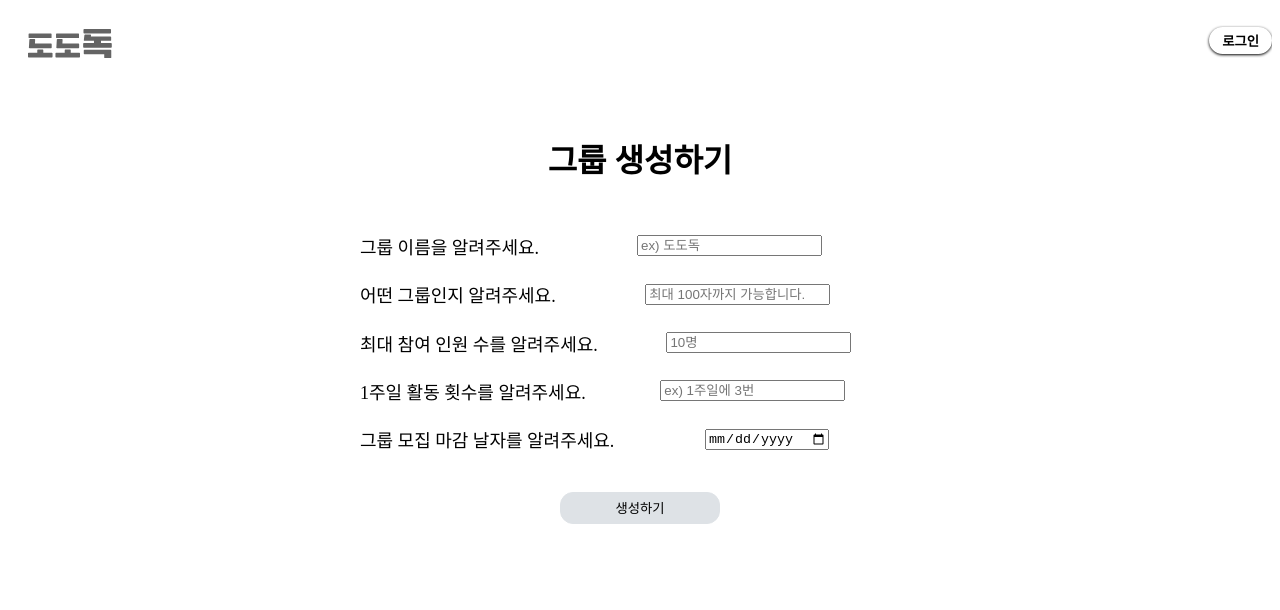
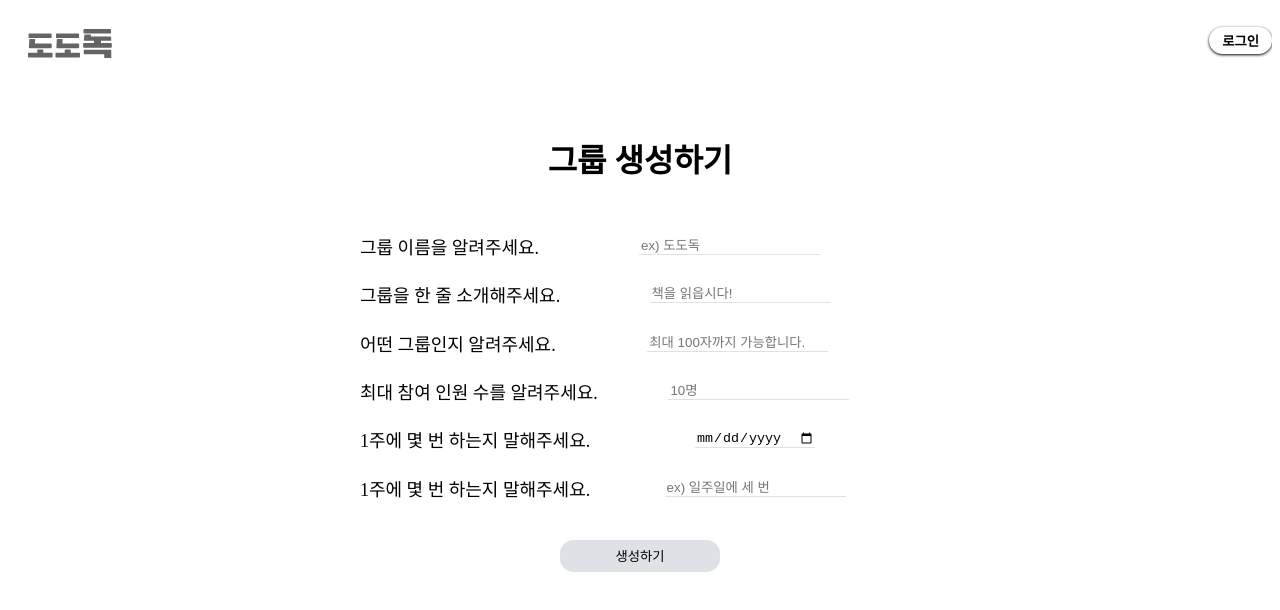
Before and after one commit to Dododock/Dododock_Frontend, a React (Create React App) app: page /CreatingGroup in a window 1280 px wide. Shown: the top 610 px of the page. Built offline with nearby package versions, Linux system fonts and the light colour scheme.

Commit message:
feat: input css고침

```diff
--- a/src/pages/creatingGroup/index.js
+++ b/src/pages/creatingGroup/index.js
@@ -1,4 +1,5 @@
 import styled from "styled-components";
+import color from "../../styles/color";
 
 export const Layout = styled.div`
   display: flex;
@@ -52,6 +53,13 @@ export const Input = styled.input`
   justify-content: center;
   align-items: center;
   margin: auto;
+  border: none;
+  border-bottom: 1px solid ${color.gray};
+
+
+  &:focus {
+    outline: none;
+  }
 `;
 
 export const Button = styled.button`
--- a/src/pages/creatingGroup/index.jsx
+++ b/src/pages/creatingGroup/index.jsx
@@ -9,6 +9,7 @@ function Creating() {
   const [simpleDescription, setsimpleDescription] = useState("");
   const [memberCount, setmemberCount] = useState("");
   const [schedule, setschedule] = useState("");
+  const [description, setdescription] = useState("");
   const [due, setdue] = useState("");
 
   const sendDataToDB = () => {
@@ -19,8 +20,7 @@ function Creating() {
         memberCount: memberCount,
         schedule: schedule,
         due: due,
-        description: simpleDescription,
-
+        description: description,
       })
       .then((response) => {
         console.log(response);
@@ -50,7 +50,16 @@ function Creating() {
             ></S.Input>
           </S.InputBox>
           <S.InputBox>
-            <S.Text for="name">어떤 그룹인지 알려주세요.</S.Text>
+            <S.Text for="description">그룹을 한 줄 소개해주세요.</S.Text>
+            <S.Input
+              type="text"
+              name="description"
+              placeholder="책을 읽읍시다!"
+              onChange={(e) => setdescription(e.target.value)}
+            ></S.Input>
+          </S.InputBox>
+          <S.InputBox>
+            <S.Text for="type">어떤 그룹인지 알려주세요.</S.Text>
             <S.Input
               type="text"
               name="type"
@@ -59,7 +68,7 @@ function Creating() {
             ></S.Input>
           </S.InputBox>
           <S.InputBox>
-            <S.Text for="name">최대 참여 인원 수를 알려주세요.</S.Text>
+            <S.Text for="headCount">최대 참여 인원 수를 알려주세요.</S.Text>
             <S.Input
               type="number"
               name="HeadCount"
@@ -68,21 +77,20 @@ function Creating() {
             ></S.Input>
           </S.InputBox>
           <S.InputBox>
-            <S.Text for="name">1주일 활동 횟수를 알려주세요.</S.Text>
+            <S.Text for="type">1주에 몇 번 하는지 말해주세요.</S.Text>
             <S.Input
-              type="text"
-              name="WeekTime"
-              placeholder="ex) 1주일에 3번"
-              onClick={(e) => setschedule(e.target.value)}
+              type="date"
+              name="type"
+              onChange={(e) => setschedule(e.target.value)}
             ></S.Input>
           </S.InputBox>
           <S.InputBox>
-            <S.Text for="name">그룹 모집 마감 날자를 알려주세요.</S.Text>
+            <S.Text for="type">1주에 몇 번 하는지 말해주세요.</S.Text>
             <S.Input
-              type="date"
-              name="DateInput"
-              placeholder="ex) 1주일에 3번"
-              onClick={(e) => setdue(e.target.value)}
+              type="text"
+              name="type"
+              placeholder="ex) 일주일에 세 번 "
+              onChange={(e) => setdue(e.target.value)}
             ></S.Input>
           </S.InputBox>
         </S.Box>
```
